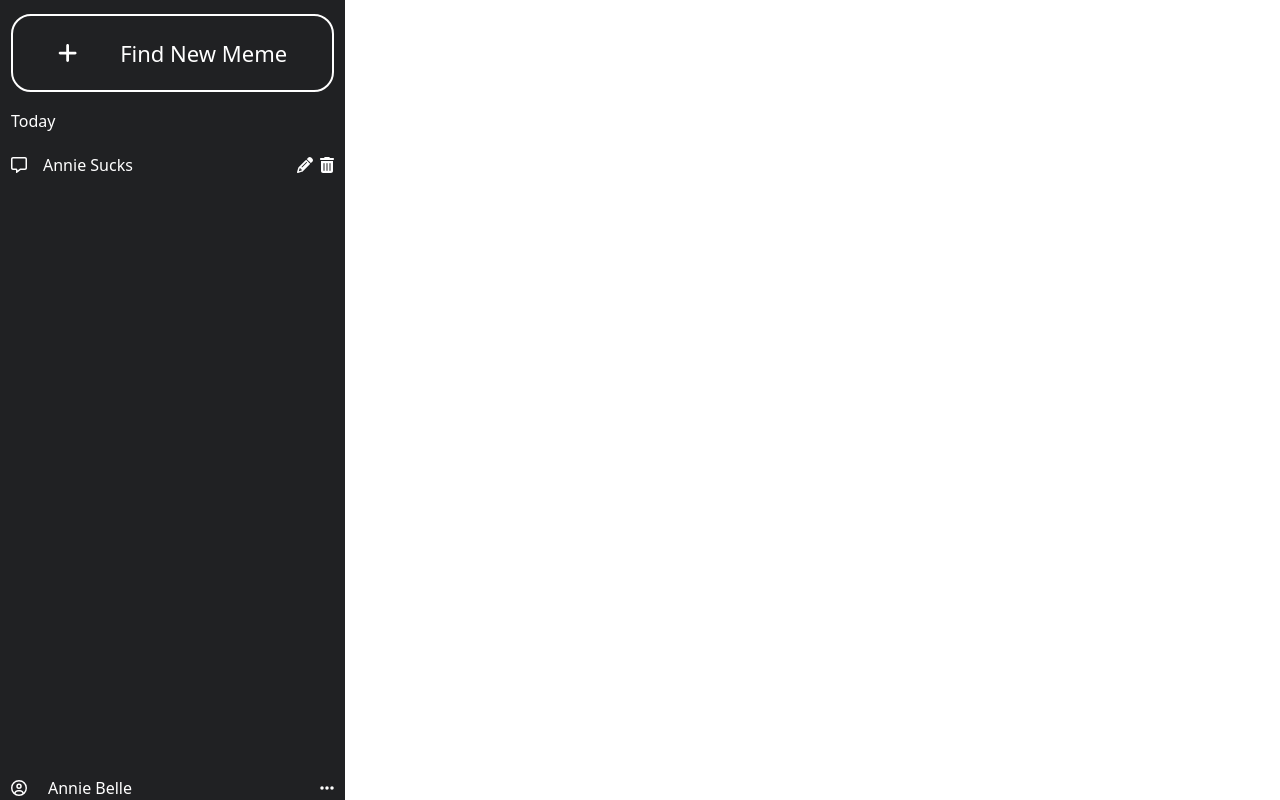
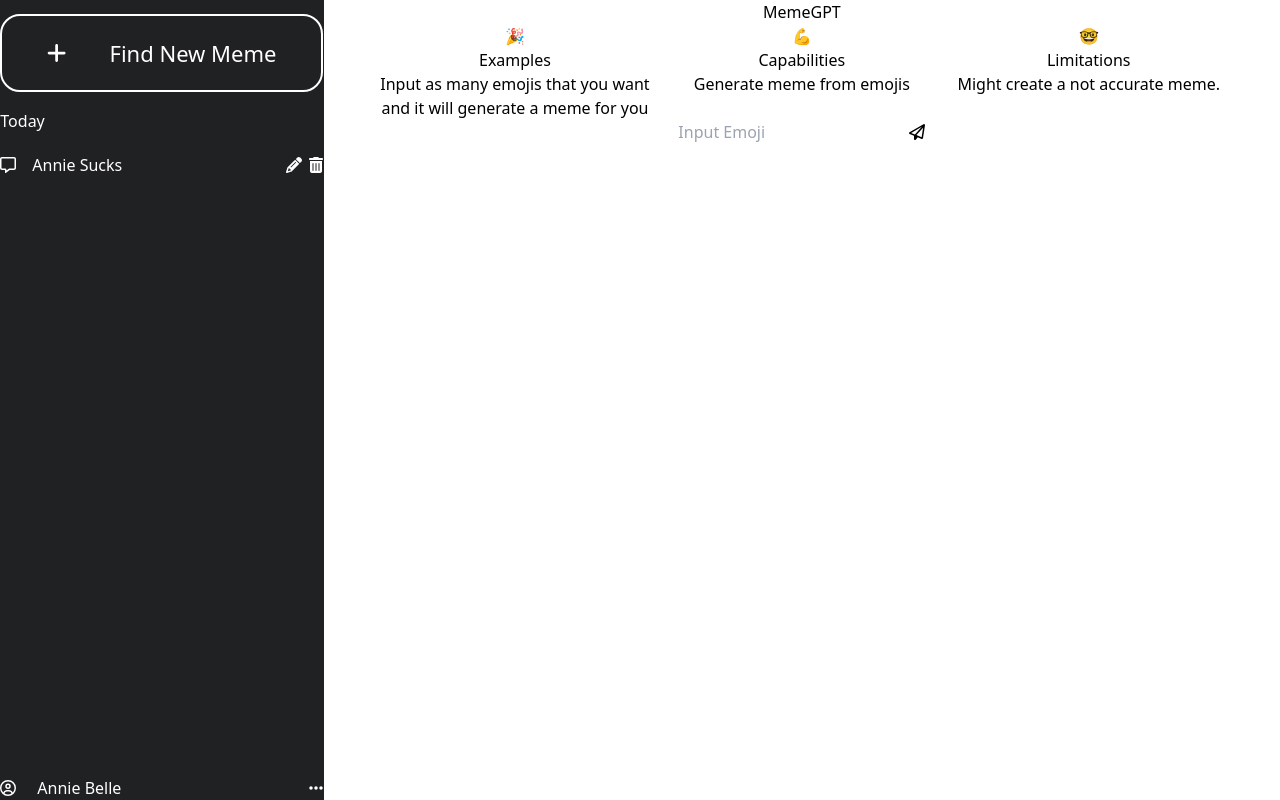
Before and after one commit to antran1245/memegpt, a Next.js app: page / in a window 1280 px wide. Built offline with nearby package versions, Linux system fonts and the light colour scheme.

Commit message:
intro page need style

```diff
--- /dev/null
+++ b/src/components/Intro.tsx
@@ -0,0 +1,33 @@
+import { FontAwesomeIcon } from "@fortawesome/react-fontawesome"
+import { faPaperPlane } from "@fortawesome/free-regular-svg-icons"
+
+export default function Intro() {
+    return(
+        <div className="flex flex-col items-center flex-auto">
+            <div className="flex flex-col items-center">
+                <h1>MemeGPT</h1>
+                <div className="flex justify-center">
+                    <div className="w-[30%] text-center">
+                        <span>&#x1F389;</span>
+                        <p>Examples</p>
+                        <p className="">Input as many emojis that you want and it will generate a meme for you</p>
+                    </div>
+                    <div className="w-[30%] text-center">
+                        <span>&#128170;</span>
+                        <p>Capabilities</p>
+                        <p className="">Generate meme from emojis</p>
+                    </div>
+                    <div className="w-[30%] text-center">
+                        <span>&#x1F913;</span>
+                        <p>Limitations</p>
+                        <p className="">Might create a not accurate meme.</p>
+                    </div>
+                </div>
+            </div>
+            <div>
+                <input type="text" placeholder="Input Emoji"/>
+                <FontAwesomeIcon icon={faPaperPlane}/>
+            </div>
+        </div>
+    )
+}
--- a/src/pages/index.tsx
+++ b/src/pages/index.tsx
@@ -1,3 +1,4 @@
+import Intro from '@/components/Intro'
 import Sidebar from '@/components/Sidebar'
 import Head from 'next/head'
 
@@ -11,8 +12,9 @@
         <meta name="keywords" content="Meme, ChatGPT"/>
         <meta name="viewport" content="width=device-width, initial-scale=1.0"/>
       </Head>
-      <main>
+      <main className='flex'>
         <Sidebar/>
+        <Intro/>
       </main>
     </>
   )
```
